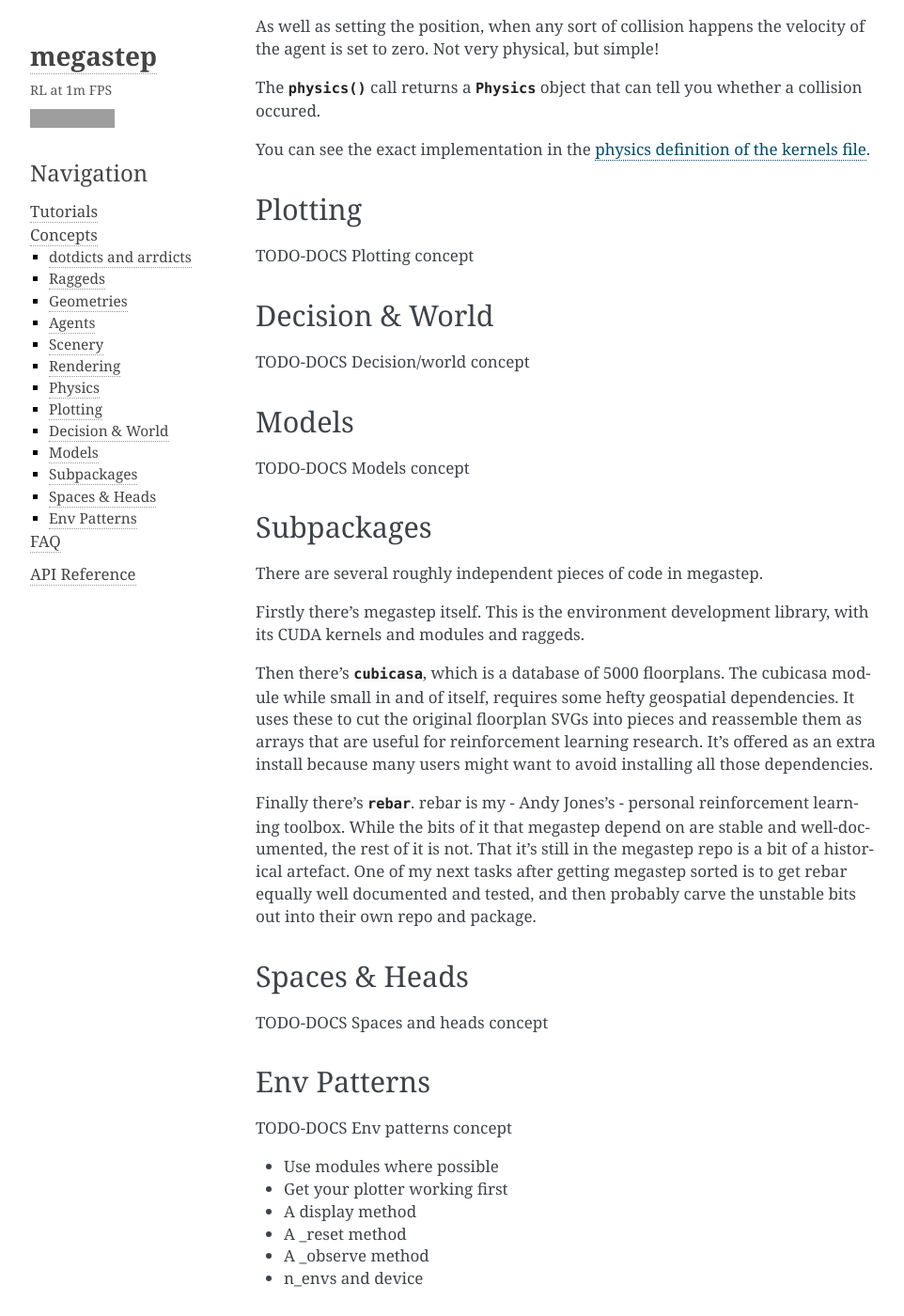
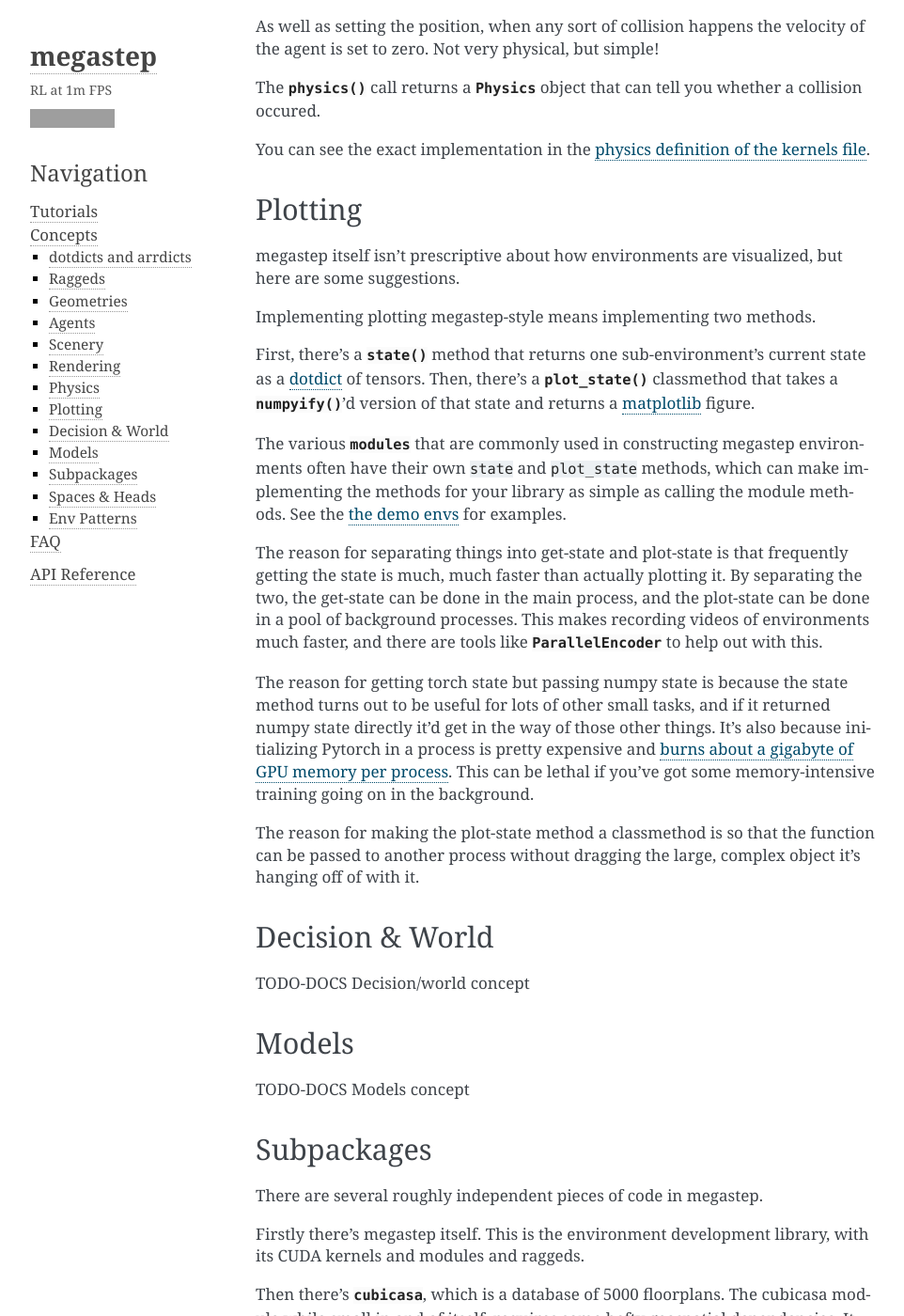
Before and after one commit to andyljones/megastep, a Sphinx documentation site: the page built from docs/concepts.rst, in a window 1280 px wide and 1400 px high, scrolled down 9815 px. Shown: the whole window at 94% size, without its empty margins (148-1110 px from the left). Built offline with Sphinx 7.4.7, drawn with Linux system fonts in a browser that asks for light colours; grey boxes are pictures that could not be loaded.

Commit message:
Adds the plotting section

```diff
--- a/docs/concepts.rst
+++ b/docs/concepts.rst
@@ -383,7 +383,32 @@ You can see the exact implementation in the :github:`physics definition of the k
 
 Plotting
 ========
-TODO-DOCS Plotting concept
+megastep itself isn't prescriptive about how environments are visualized, but here are some suggestions.
+
+Implementing plotting megastep-style means implementing two methods.
+
+First, there's a :meth:`~megastep.demo.envs.explorer.Explorer.state` method that returns one sub-environment's current
+state as a :ref:`dotdict <dotdicts>` of tensors. Then, there's a
+:meth:`~megastep.demo.envs.explorer.Explorer.plot_state` classmethod that takes a :func:`~rebar.arrdict.numpyify`'d
+version of that state and returns a `matplotlib <http://matplotlib.org/>`_ figure.
+
+The various :mod:`~rebar.modules` that are commonly used in constructing megastep environments often have their own
+``state`` and ``plot_state`` methods, which can make implementing the methods for your library as simple as calling the
+module methods. See the :github:`the demo envs <megastep/demo/envs>` for examples.
+
+The reason for separating things into get-state and plot-state is that frequently getting the state is much, much faster
+than actually plotting it. By separating the two, the get-state can be done in the main process, and the plot-state
+can be done in a pool of background processes. This makes recording videos of environments much faster, and there
+are tools like :class:`~rebar.recording.ParallelEncoder` to help out with this.
+
+The reason for getting torch state but passing numpy state is because the state method turns out to be useful for
+lots of other small tasks, and if it returned numpy state directly it'd get in the way of those other things. It's also
+because initializing Pytorch in a process is pretty expensive and `burns about a gigabyte of GPU memory per process
+<https://github.com/pytorch/pytorch/issues/20532>`_. This can be lethal if you've got some memory-intensive training
+going on in the background.
+
+The reason for making the plot-state method a classmethod is so that the function can be passed to another process
+without dragging the large, complex object it's hanging off of with it.
 
 .. _decision-world:
 
--- a/docs/faq.rst
+++ b/docs/faq.rst
@@ -34,7 +34,7 @@ How can I install *just* megastep?
 The default :ref:`install <install>` pulls in everything needed to run the demos and tutorials. If you want something
 minimal:
 
-..code-block:: shell
+.. code-block:: sh
 
     pip install megastep
 
```
